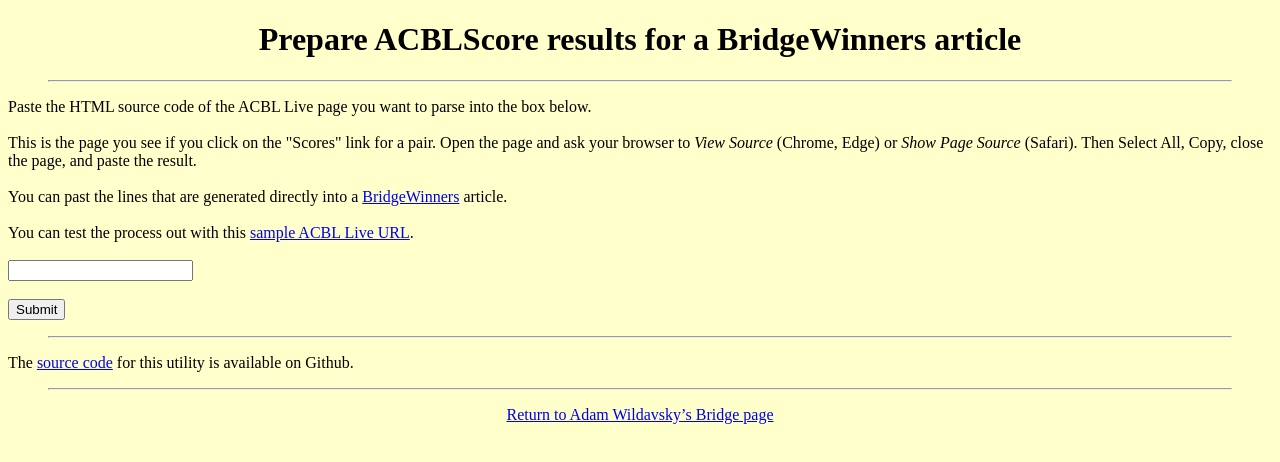
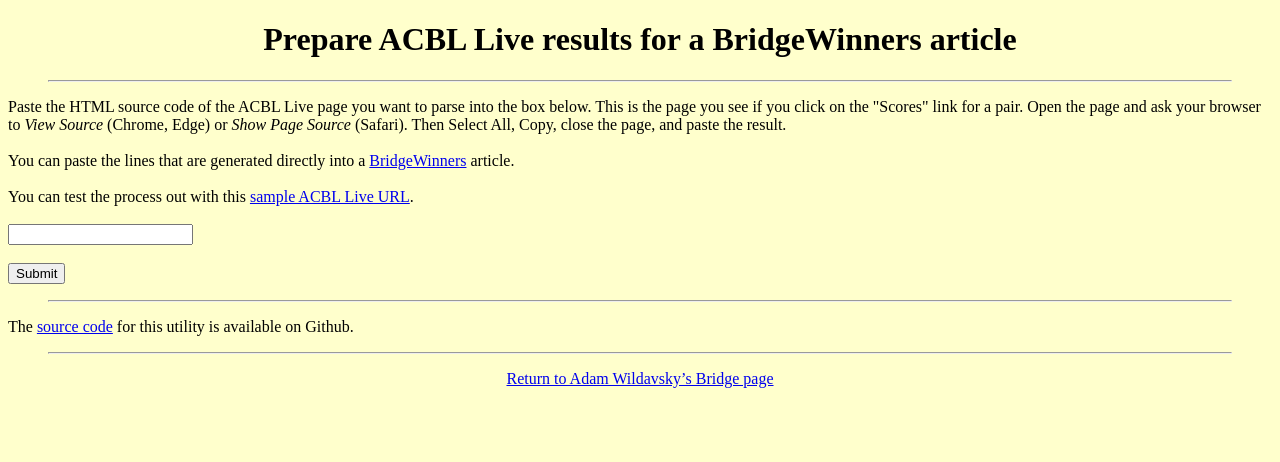
Before and after one commit to tameware/bridge-utilities, a plain HTML site: page index.html in a window 1280 px wide. Drawn offline with Linux system fonts and the light colour scheme.

Commit message:
Updated text.

```diff
--- a/index.html
+++ b/index.html
@@ -8,21 +8,20 @@
 	</head>
 
 	<body style="background-color: #ffffcc;">
-        <h1 style="text-align: center;">Prepare ACBLScore results for a BridgeWinners article</h1>
+        <h1 style="text-align: center;">Prepare ACBL Live results for a BridgeWinners article</h1>
 		<blockquote>
 			<hr style="text-align: left;">
 		</blockquote>
 
         <form id="textForm">
-            <label for="userInput">Paste the HTML source code of the ACBL Live page you want to parse into the box below.</label><br>
-            <br><pr>
-            This is the page you see if you click on the "Scores" link for a pair. Open the page and ask your browser to <i>View Source</i> (Chrome, Edge) or <i>Show Page Source</i> (Safari). Then Select All, Copy, close the page, and paste the result.
+            <label for="userInput">
+                Paste the HTML source code of the ACBL Live page you want to parse into the box below.
+                This is the page you see if you click on the "Scores" link for a pair. Open the page and ask your browser to <i>View Source</i> (Chrome, Edge) or <i>Show Page Source</i> (Safari). Then Select All, Copy, close the page, and paste the result.
+            </label>
+            <br><br><pr>
+            You can paste the lines that are generated directly into a <a href="https://bridgewinners.com">BridgeWinners</a> article.
             </pr>
-            <br><br><pr>
-            You can past the lines that are generated directly into a <a href="https://bridgewinners.com">BridgeWinners</a> article.
-            </pr>
-            <pr>
-            <br><br>You can test the process out with this <a href = "https://live.acbl.org/event/NABC242/VZLM/6/scores/W/E/7" target="_blank">sample ACBL Live URL</a>.<br>
+            <br><br><pr>You can test the process out with this <a href = "https://live.acbl.org/event/NABC242/VZLM/6/scores/W/E/7" target="_blank">sample ACBL Live URL</a>.<br>
             </pr>
             <br>
             <input type="textarea" id="userInput" name="userInput" cols="150" rows="10" required><br><br>
```
